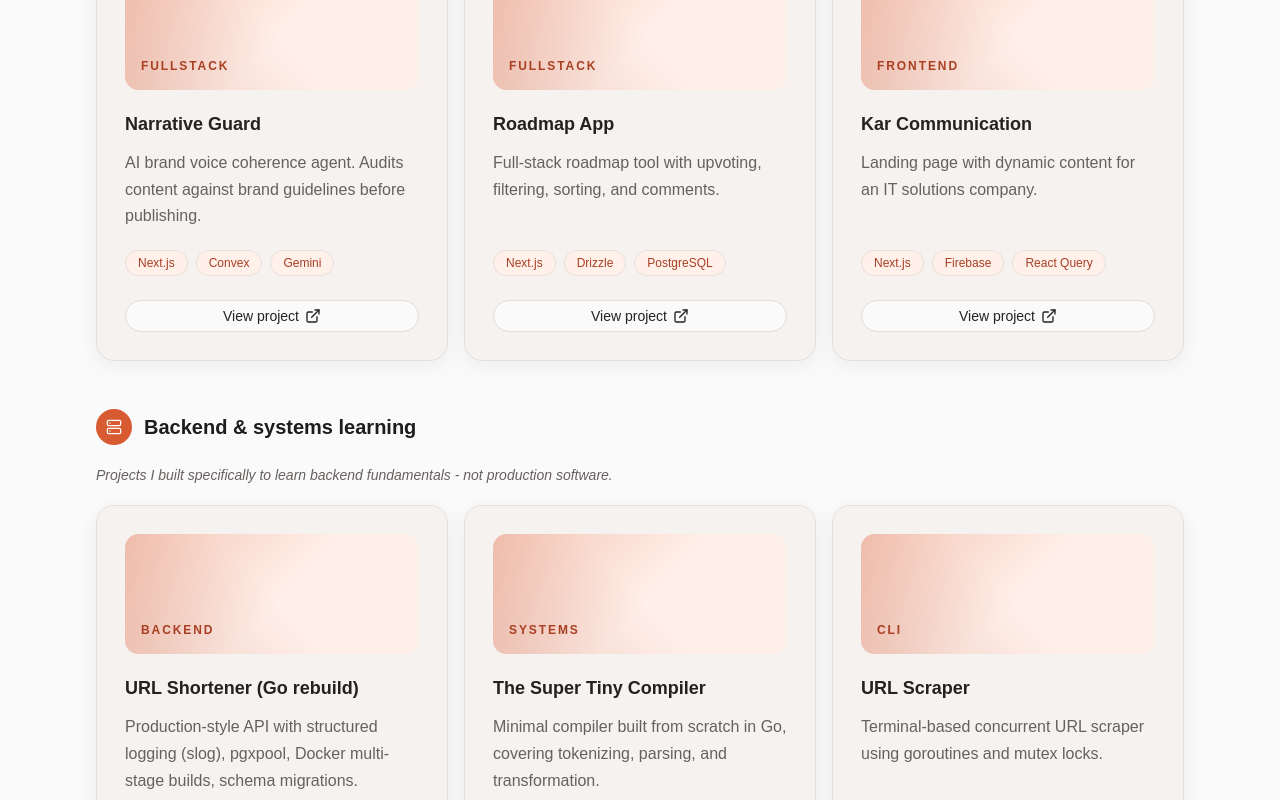
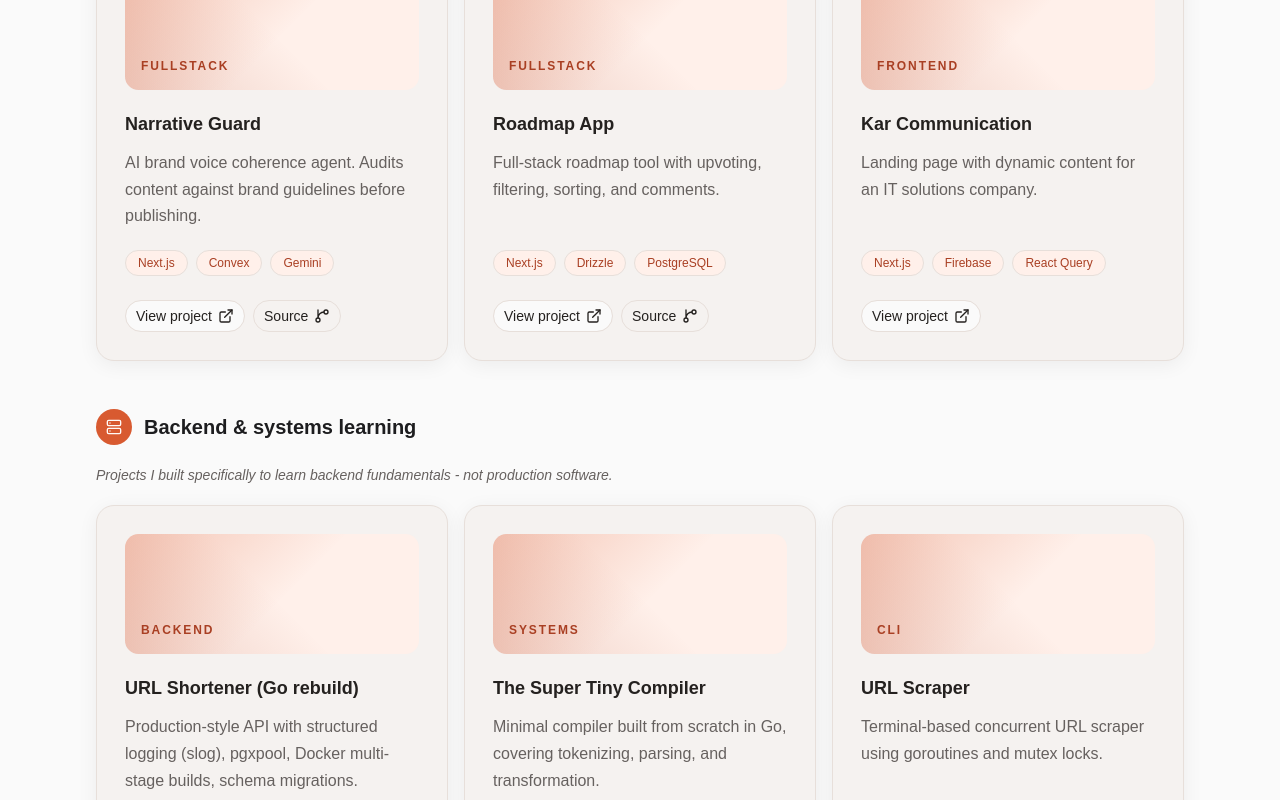
Before and after one commit to PratikDev/pratikdev, a React (Vite) app: page / in a window 1280 px wide. Shown: the part 2853-3653 px from the top of the page. Built offline with nearby package versions, Linux system fonts and the light colour scheme.

Commit message:
add project source links

```diff
--- a/src/components/portfolio/ProjectsSection.tsx
+++ b/src/components/portfolio/ProjectsSection.tsx
@@ -1,10 +1,10 @@
-import { ExternalLink, Server, Sparkles } from "lucide-react";
+import { ExternalLink, GitBranch, Server, Sparkles } from "lucide-react";
 import type * as React from "react";
 
+import { Section } from "@/components/layout/Section";
 import { Button } from "@/components/ui/button";
-import { Section } from "@/components/layout/Section";
+import type { ProjectItem } from "@/content/portfolio";
 import { projectSections } from "@/content/portfolio";
-import type { ProjectItem } from "@/content/portfolio";
 import type { ModeAwareProps } from "@/lib/mode";
 import { Reveal } from "./Reveal";
 
@@ -32,6 +32,9 @@ function JsonLine({
 }
 
 function ProjectJson({ project }: { project: ProjectItem }) {
+	const hasUrl = Boolean(project.url);
+	const hasSource = Boolean(project.source);
+
 	return (
 		<pre className="terminal-block overflow-x-auto">
 			<code>
@@ -55,12 +58,28 @@ function ProjectJson({ project }: { project: ProjectItem }) {
 					<JsonLine label="type">
 						<span className="syntax-value">"{project.type}"</span>
 					</JsonLine>
-					<JsonLine label="status" comma={Boolean(project.url)}>
+					<JsonLine
+						label="status"
+						comma={hasUrl || hasSource}
+					>
 						<span className="syntax-value">"{project.status}"</span>
 					</JsonLine>
 					{project.url ? (
-						<JsonLine label="url" comma={false}>
+						<JsonLine
+							label="url"
+							comma={hasSource}
+						>
 							<span className="syntax-value">"{displayUrl(project.url)}"</span>
+						</JsonLine>
+					) : null}
+					{project.source ? (
+						<JsonLine
+							label="source"
+							comma={false}
+						>
+							<span className="syntax-value">
+								"{displayUrl(project.source)}"
+							</span>
 						</JsonLine>
 					) : null}
 				</div>
@@ -72,7 +91,12 @@ function ProjectJson({ project }: { project: ProjectItem }) {
 
 export function ProjectsSection({ mode }: ModeAwareProps) {
 	return (
-		<Section id="projects" title="Projects" eyebrow="Selected work" mode={mode}>
+		<Section
+			id="projects"
+			title="Projects"
+			eyebrow="Selected work"
+			mode={mode}
+		>
 			<div className="grid gap-12">
 				{projectSections.map((section) => (
 					<div key={section.maturity}>
@@ -80,9 +104,15 @@ export function ProjectsSection({ mode }: ModeAwareProps) {
 							{mode === "frontend" ? (
 								<div className="flex size-9 items-center justify-center rounded-(--site-radius-control) bg-primary text-primary-foreground">
 									{section.maturity === "production" ? (
-										<Sparkles className="size-4" aria-hidden="true" />
+										<Sparkles
+											className="size-4"
+											aria-hidden="true"
+										/>
 									) : (
-										<Server className="size-4" aria-hidden="true" />
+										<Server
+											className="size-4"
+											aria-hidden="true"
+										/>
 									)}
 								</div>
 							) : null}
@@ -97,7 +127,10 @@ export function ProjectsSection({ mode }: ModeAwareProps) {
 						) : null}
 						<div className="grid gap-4 md:grid-cols-2 lg:grid-cols-3">
 							{section.projects.map((project, index) => (
-								<Reveal key={project.slug} delay={index * 70}>
+								<Reveal
+									key={project.slug}
+									delay={index * 70}
+								>
 									{mode === "frontend" ? (
 										<article className="site-card group h-full">
 											<div className="project-visual mb-5">
@@ -112,18 +145,55 @@ export function ProjectsSection({ mode }: ModeAwareProps) {
 												</p>
 												<div className="mt-5 flex flex-wrap gap-2">
 													{project.stack.map((tool) => (
-														<span key={tool} className="skill-pill">
+														<span
+															key={tool}
+															className="skill-pill"
+														>
 															{tool}
 														</span>
 													))}
 												</div>
-												{project.url ? (
-													<Button asChild variant="outline" className="mt-6 rounded-(--site-radius-control)">
-														<a href={project.url} target="_blank" rel="noreferrer">
-															View project
-															<ExternalLink className="size-4" aria-hidden="true" />
-														</a>
-													</Button>
+												{project.url || project.source ? (
+													<div className="mt-6 flex flex-wrap gap-2">
+														{project.url ? (
+															<Button
+																asChild
+																variant="outline"
+																className="rounded-(--site-radius-control)"
+															>
+																<a
+																	href={project.url}
+																	target="_blank"
+																	rel="noreferrer"
+																>
+																	View project
+																	<ExternalLink
+																		className="size-4"
+																		aria-hidden="true"
+																	/>
+																</a>
+															</Button>
+														) : null}
+														{project.source ? (
+															<Button
+																asChild
+																variant="ghost"
+																className="border-border rounded-(--site-radius-control)"
+															>
+																<a
+																	href={project.source}
+																	target="_blank"
+																	rel="noreferrer"
+																>
+																	Source
+																	<GitBranch
+																		className="size-4"
+																		aria-hidden="true"
+																	/>
+																</a>
+															</Button>
+														) : null}
+													</div>
 												) : null}
 											</div>
 										</article>
--- a/src/content/portfolio.ts
+++ b/src/content/portfolio.ts
@@ -23,6 +23,7 @@ export type ProjectItem = {
 	stack: string[];
 	maturity: ProjectMaturity;
 	url?: string;
+	source?: string;
 	status: "shipped" | "learning";
 	type: "fullstack" | "frontend" | "backend" | "cli" | "systems";
 };
@@ -153,6 +154,7 @@ export const projectSections: ProjectSection[] = [
 				status: "shipped",
 				type: "fullstack",
 				url: "https://narrative-guard.vercel.app",
+				source: "https://github.com/PratikDev/narrative-guard",
 			},
 			{
 				name: "Roadmap App",
@@ -164,6 +166,7 @@ export const projectSections: ProjectSection[] = [
 				status: "shipped",
 				type: "fullstack",
 				url: "https://bitcode-roadmap-app.vercel.app",
+				source: "https://github.com/pratikDev/roadmap-app"
 			},
 			{
 				name: "Kar Communication",
@@ -192,6 +195,7 @@ export const projectSections: ProjectSection[] = [
 				maturity: "learning",
 				status: "learning",
 				type: "backend",
+				source: "https://github.com/PratikDev/url-shortener-api"
 			},
 			{
 				name: "The Super Tiny Compiler",
@@ -202,6 +206,7 @@ export const projectSections: ProjectSection[] = [
 				maturity: "learning",
 				status: "learning",
 				type: "systems",
+				source: "https://github.com/PratikDev/the-super-tiny-compiler-go"
 			},
 			{
 				name: "URL Scraper",
@@ -212,6 +217,7 @@ export const projectSections: ProjectSection[] = [
 				maturity: "learning",
 				status: "learning",
 				type: "cli",
+				source: "https://github.com/PratikDev/url-scrapper"
 			},
 			{
 				name: "TreeEx",
@@ -222,6 +228,7 @@ export const projectSections: ProjectSection[] = [
 				maturity: "learning",
 				status: "learning",
 				type: "cli",
+				source: "https://github.com/PratikDev/treeEx"
 			},
 		],
 	},
```
